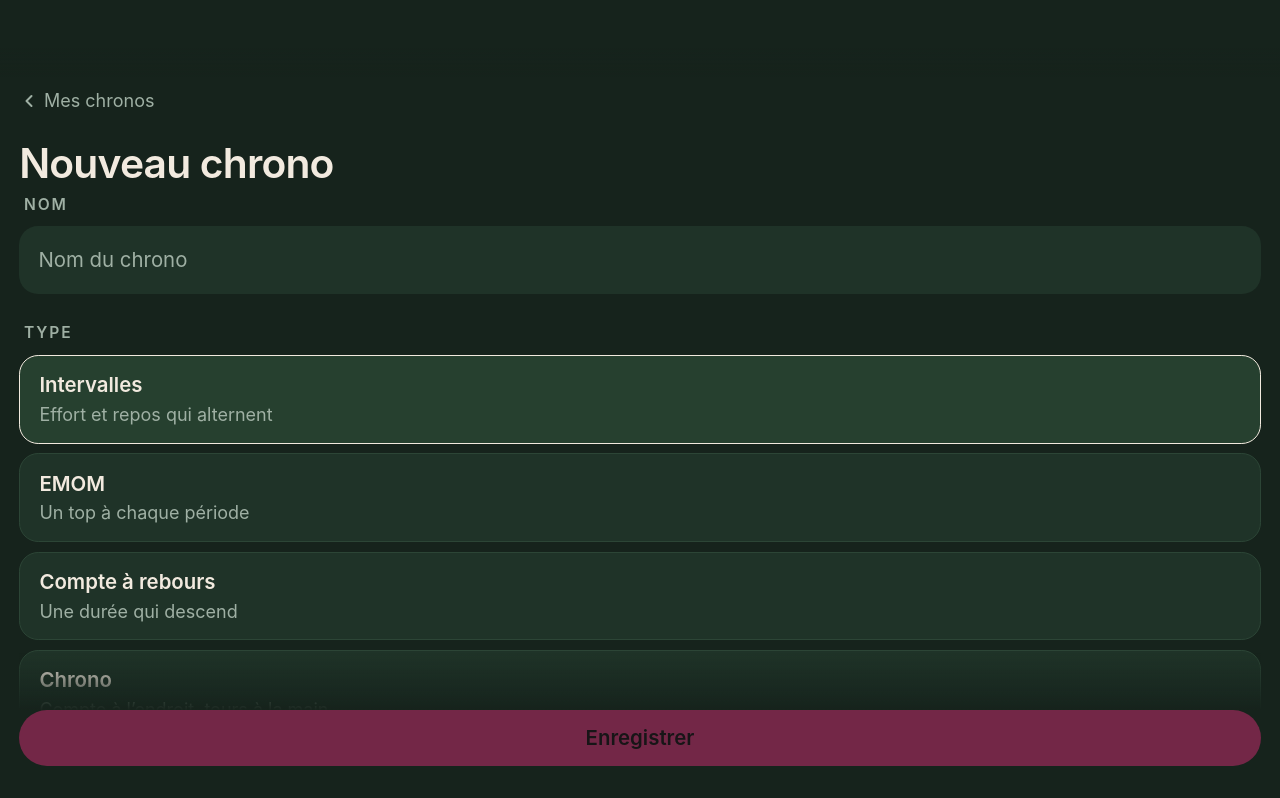
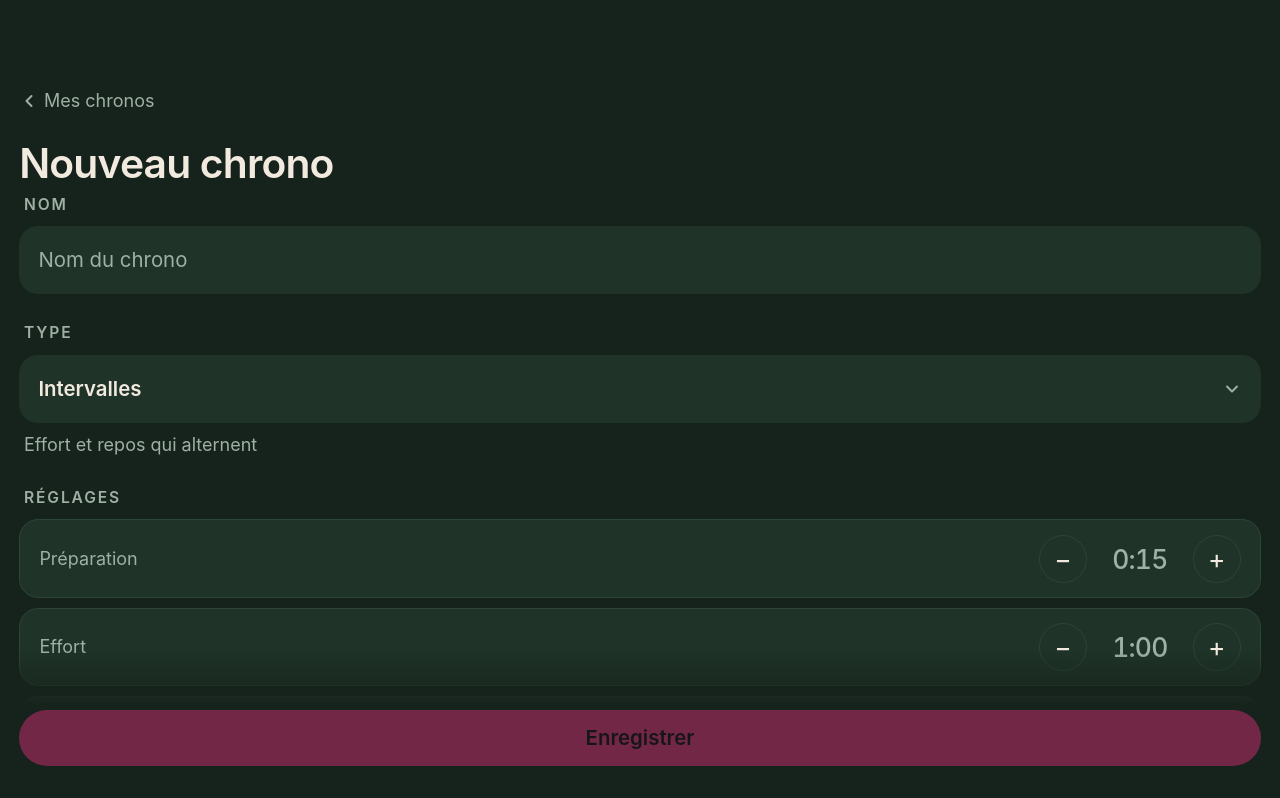
Before and after one commit to cdrcbrnrd/tikka, a React (Vite) app: page /#/chrono/nouveau in a window 1280 px wide. Shown: the top 798 px of the page. Built offline with nearby package versions, Linux system fonts and the light colour scheme.

Commit message:
Pick the kind from a list, and split the fields out of the screen

```diff
--- a/src/components/Icon.tsx
+++ b/src/components/Icon.tsx
@@ -1,10 +1,11 @@
-import { ChevronLeft, Clock, Copy, Pencil, Plus, Settings2, Trash2 } from 'lucide-react'
+import { ChevronDown, ChevronLeft, Clock, Copy, Pencil, Plus, Settings2, Trash2 } from 'lucide-react'
 
 // lucide, the set shadcn draws with, kept behind one name so a screen never imports a glyph directly
 const ICONS = {
   pencil: Pencil,
   plus: Plus,
   back: ChevronLeft,
+  chevron: ChevronDown,
   clock: Clock,
   settings: Settings2,
   copy: Copy,
--- /dev/null
+++ b/src/components/Select.module.css
@@ -0,0 +1,29 @@
+.wrap {
+  position: relative;
+  display: flex;
+}
+
+.field {
+  width: 100%;
+  appearance: none;
+  -webkit-appearance: none;
+  background: var(--surface);
+  box-shadow: inset 0 0 0 1px var(--surface-ring);
+  border-radius: var(--radius);
+  padding: var(--space-4);
+  padding-right: calc(var(--space-4) * 2 + 20px);
+  min-height: var(--tap);
+  /* under 16px iOS zooms the page in on focus, and the layout never comes back */
+  font-size: var(--text-md);
+  font-weight: 600;
+}
+
+.chevron {
+  position: absolute;
+  top: 50%;
+  right: var(--space-4);
+  transform: translateY(-50%);
+  display: flex;
+  color: var(--muted);
+  pointer-events: none;
+}
--- /dev/null
+++ b/src/components/Select.tsx
@@ -0,0 +1,37 @@
+import Icon from './Icon.tsx'
+import styles from './Select.module.css'
+
+type Group<T extends string> = { label: string; options: { value: T; label: string }[] }
+
+type Props<T extends string> = {
+  id: string
+  value: T
+  groups: Group<T>[]
+  onChange: (value: T) => void
+}
+
+export default function Select<T extends string>({ id, value, groups, onChange }: Props<T>) {
+  return (
+    <div className={styles.wrap}>
+      <select
+        id={id}
+        className={styles.field}
+        value={value}
+        onChange={(event) => onChange(event.target.value as T)}
+      >
+        {groups.map((group) => (
+          <optgroup key={group.label} label={group.label}>
+            {group.options.map((option) => (
+              <option key={option.value} value={option.value}>
+                {option.label}
+              </option>
+            ))}
+          </optgroup>
+        ))}
+      </select>
+      <span className={styles.chevron}>
+        <Icon name="chevron" size={20} />
+      </span>
+    </div>
+  )
+}
--- a/src/screens/Editor.module.css
+++ b/src/screens/Editor.module.css
@@ -34,34 +34,8 @@
   color: var(--muted);
 }
 
-.kinds {
-  display: flex;
-  flex-direction: column;
-  gap: var(--space-2);
-}
-
-.kind {
-  display: flex;
-  flex-direction: column;
-  gap: 0.125rem;
-  text-align: left;
-  padding: var(--space-3) var(--space-4);
-  background: var(--surface);
-  border: 1px solid var(--line);
-  border-radius: var(--radius);
-  min-height: var(--tap);
-  transition:
-    border-color var(--transition),
-    background var(--transition);
-}
-
-.kindOn {
-  background: var(--surface-active);
-  border-color: var(--text);
-}
-
-.kindName {
-  font-weight: 600;
+.hint {
+  padding-left: var(--space-1);
 }
 
 .fields {
--- a/src/screens/Editor.tsx
+++ b/src/screens/Editor.tsx
@@ -2,24 +2,27 @@ import { useMemo, useState } from 'react'
 import { Navigate, useNavigate, useParams } from 'react-router-dom'
 import BackLink from '../components/BackLink.tsx'
 import Button from '../components/Button.tsx'
-import Stepper from '../components/Stepper.tsx'
-import { clock } from '../domain/format.ts'
+import Select from '../components/Select.tsx'
 import { newId } from '../domain/id.ts'
 import {
   blankTimer,
+  KIND_GROUPS,
   KIND_HINTS,
   KIND_LABELS,
   NAME_MAX,
+  SETTINGS,
+  type Setting,
   type Timer,
   type TimerKind,
 } from '../domain/timer.ts'
 import { useTimers } from '../store/timers.ts'
+import EditorFields from './EditorFields.tsx'
 import styles from './Editor.module.css'
 
-const KINDS: TimerKind[] = ['intervals', 'emom', 'countdown', 'stopwatch']
-const DURATION_STEP = 15
-const SETTINGS = ['prepare', 'work', 'rest', 'rounds', 'period', 'duration'] as const
-type Setting = (typeof SETTINGS)[number]
+const GROUPS = KIND_GROUPS.map((group) => ({
+  label: group.label,
+  options: group.kinds.map((kind) => ({ value: kind, label: KIND_LABELS[kind] })),
+}))
 
 export default function Editor() {
   const { id } = useParams()
@@ -51,7 +54,6 @@ function Form({ initial, isNew }: { initial: Timer; isNew: boolean }) {
   }
 
   const changeKind = (kind: TimerKind) => {
-    // the kind buttons stay pressable once active, and rebuilding would throw away what was set
     if (kind === draft.kind) return
     setDraft((current) => ({
       ...blankTimer(kind, current.id),
@@ -100,95 +102,17 @@ function Form({ initial, isNew }: { initial: Timer; isNew: boolean }) {
         </div>
 
         <div className={styles.group}>
-          <span className={styles.groupLabel}>Type</span>
-          <div className={styles.kinds}>
-            {KINDS.map((kind) => (
-              <button
-                key={kind}
-                type="button"
-                className={`${styles.kind} ${draft.kind === kind ? styles.kindOn : ''}`}
-                aria-pressed={draft.kind === kind}
-                onClick={() => changeKind(kind)}
-              >
-                <span className={styles.kindName}>{KIND_LABELS[kind]}</span>
-                <span className="subtle one-line">{KIND_HINTS[kind]}</span>
-              </button>
-            ))}
-          </div>
+          <label className={styles.groupLabel} htmlFor="type">
+            Type
+          </label>
+          <Select id="type" value={draft.kind} groups={GROUPS} onChange={changeKind} />
+          <span className={`subtle ${styles.hint}`}>{KIND_HINTS[draft.kind]}</span>
         </div>
 
         <div className={styles.group}>
           <span className={styles.groupLabel}>Réglages</span>
           <div className={styles.fields}>
-            <Duration
-              label="Préparation"
-              value={draft.prepare}
-              min={0}
-              max={120}
-              onChange={(prepare) => setSetting('prepare', prepare)}
-              suggested={suggested.has('prepare')}
-            />
-
-            {draft.kind === 'intervals' && (
-              <>
-                <Duration
-                  label="Effort"
-                  value={draft.work}
-                  min={DURATION_STEP}
-                  max={3600}
-                  onChange={(work) => setSetting('work', work)}
-                  suggested={suggested.has('work')}
-                />
-                <Duration
-                  label="Repos"
-                  value={draft.rest}
-                  min={0}
-                  max={3600}
-                  onChange={(rest) => setSetting('rest', rest)}
-                  suggested={suggested.has('rest')}
-                />
-                <Stepper
-                  label="Séries"
-                  value={draft.rounds}
-                  min={1}
-                  max={60}
-                  onChange={(rounds) => setSetting('rounds', rounds)}
-                  suggested={suggested.has('rounds')}
-                />
-              </>
-            )}
-
-            {draft.kind === 'emom' && (
-              <>
-                <Duration
-                  label="Période"
-                  value={draft.period}
-                  min={DURATION_STEP}
-                  max={600}
-                  onChange={(period) => setSetting('period', period)}
-                  suggested={suggested.has('period')}
-                />
-                <Stepper
-                  label="Rounds"
-                  value={draft.rounds}
-                  min={1}
-                  max={60}
-                  onChange={(rounds) => setSetting('rounds', rounds)}
-                  suggested={suggested.has('rounds')}
-                />
-              </>
-            )}
-
-            {draft.kind === 'countdown' && (
-              <Duration
-                label="Durée"
-                value={draft.duration}
-                min={DURATION_STEP}
-                max={7200}
-                onChange={(duration) => setSetting('duration', duration)}
-                suggested={suggested.has('duration')}
-              />
-            )}
+            <EditorFields draft={draft} suggested={suggested} setSetting={setSetting} />
           </div>
         </div>
       </div>
@@ -198,38 +122,6 @@ function Form({ initial, isNew }: { initial: Timer; isNew: boolean }) {
           Enregistrer
         </Button>
       </div>
-
     </div>
   )
 }
-
-type DurationProps = {
-  label: string
-  value: number
-  min: number
-  max: number
-  onChange: (value: number) => void
-  suggested: boolean
-}
-
-function Duration({ label, value, min, max, onChange, suggested }: DurationProps) {
-  return (
-    <Stepper
-      label={label}
-      value={value}
-      min={min}
-      max={max}
-      onChange={onChange}
-      format={clock}
-      stepFor={durationStep}
-      suggested={suggested}
-    />
-  )
-}
-
-// a saved duration may sit off the grid, the first press lands on it instead of past it
-function durationStep(value: number, direction: 1 | -1): number {
-  const offGrid = value % DURATION_STEP
-  if (offGrid === 0) return DURATION_STEP
-  return direction === 1 ? DURATION_STEP - offGrid : offGrid
-}
--- /dev/null
+++ b/src/screens/EditorFields.tsx
@@ -0,0 +1,89 @@
+import Stepper from '../components/Stepper.tsx'
+import { clock } from '../domain/format.ts'
+import type { Setting, Timer } from '../domain/timer.ts'
+
+const MIN_DURATION = 5
+
+type Props = {
+  draft: Timer
+  suggested: Set<Setting>
+  setSetting: (key: Setting, value: number) => void
+}
+
+export default function EditorFields({ draft, suggested, setSetting }: Props) {
+  const field = (key: Setting) => ({
+    suggested: suggested.has(key),
+    onChange: (value: number) => setSetting(key, value),
+  })
+
+  return (
+    <>
+      {draft.kind !== 'rest' && (
+        <Duration label="Préparation" value={draft.prepare} min={0} max={120} {...field('prepare')} />
+      )}
+
+      {draft.kind === 'intervals' && (
+        <>
+          <Duration label="Effort" value={draft.work} min={MIN_DURATION} max={3600} {...field('work')} />
+          <Duration label="Repos" value={draft.rest} min={0} max={3600} {...field('rest')} />
+          <Stepper label="Séries" value={draft.rounds} min={1} max={60} {...field('rounds')} />
+        </>
+      )}
+
+      {draft.kind === 'tabata' && (
+        <Stepper label="Cycles" value={draft.rounds} min={1} max={60} {...field('rounds')} />
+      )}
+
+      {(draft.kind === 'emom' || draft.kind === 'exmom') && (
+        <>
+          <Duration label="Période" value={draft.period} min={MIN_DURATION} max={600} {...field('period')} />
+          <Stepper label="Rounds" value={draft.rounds} min={1} max={60} {...field('rounds')} />
+        </>
+      )}
+
+      {(draft.kind === 'countdown' || draft.kind === 'rest') && (
+        <Duration label="Durée" value={draft.duration} min={MIN_DURATION} max={7200} {...field('duration')} />
+      )}
+    </>
+  )
+}
+
+type DurationProps = {
+  label: string
+  value: number
+  min: number
+  max: number
+  onChange: (value: number) => void
+  suggested: boolean
+}
+
+function Duration({ label, value, min, max, onChange, suggested }: DurationProps) {
+  return (
+    <Stepper
+      label={label}
+      value={value}
+      min={min}
+      max={max}
+      onChange={onChange}
+      format={clock}
+      stepFor={durationStep}
+      suggested={suggested}
+    />
+  )
+}
+
+// seconds are what matters on a short effort, minutes on a long one: 20 s and 0:45 stay reachable
+// without making a 20 min countdown a hundred presses away
+function stepAt(seconds: number): number {
+  if (seconds < 60) return 5
+  if (seconds < 300) return 15
+  return 60
+}
+
+// a saved duration may sit off the grid, the first press lands on it instead of past it
+function durationStep(value: number, direction: 1 | -1): number {
+  const step = direction === 1 ? stepAt(value) : stepAt(value - 1)
+  const offGrid = value % step
+  if (offGrid === 0) return step
+  return direction === 1 ? step - offGrid : offGrid
+}
```
